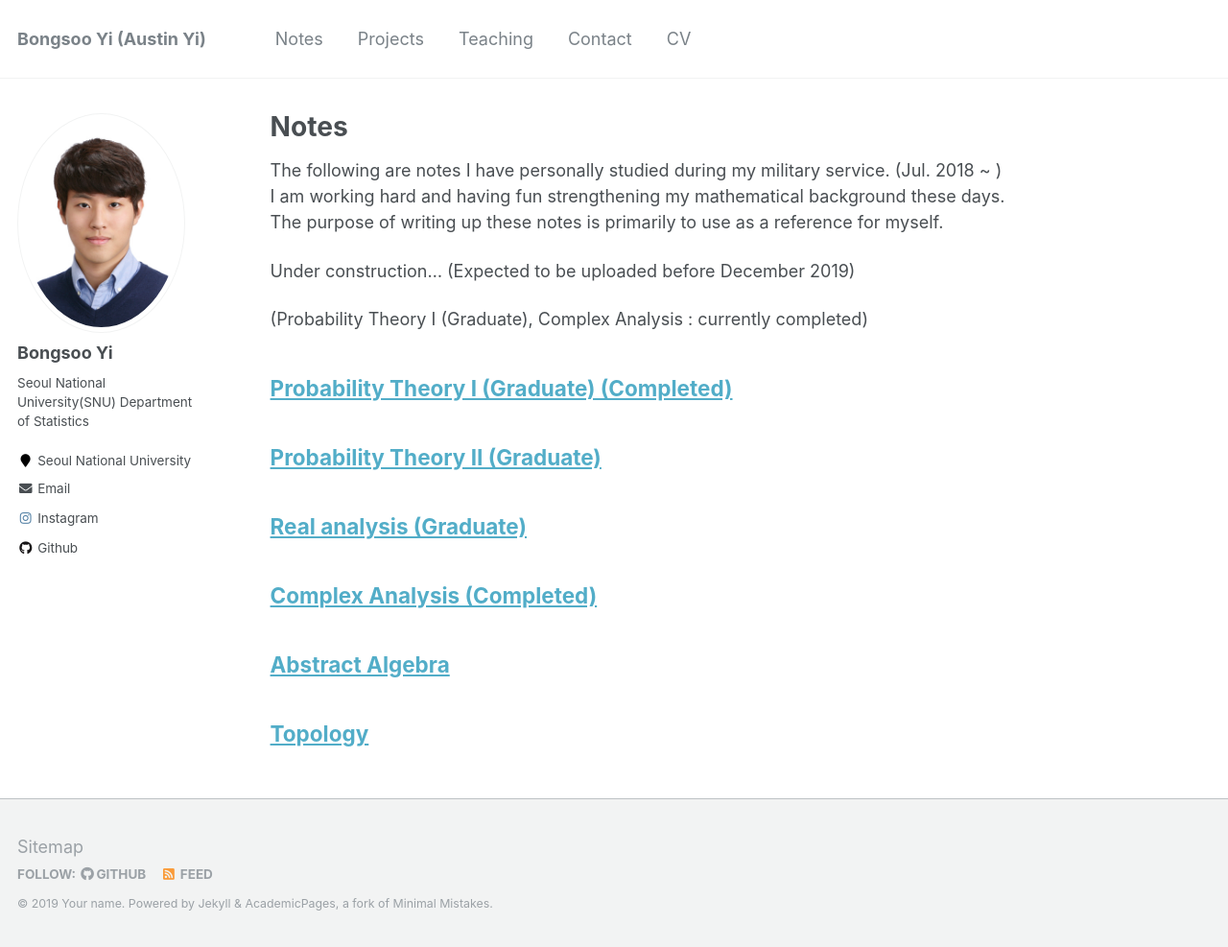
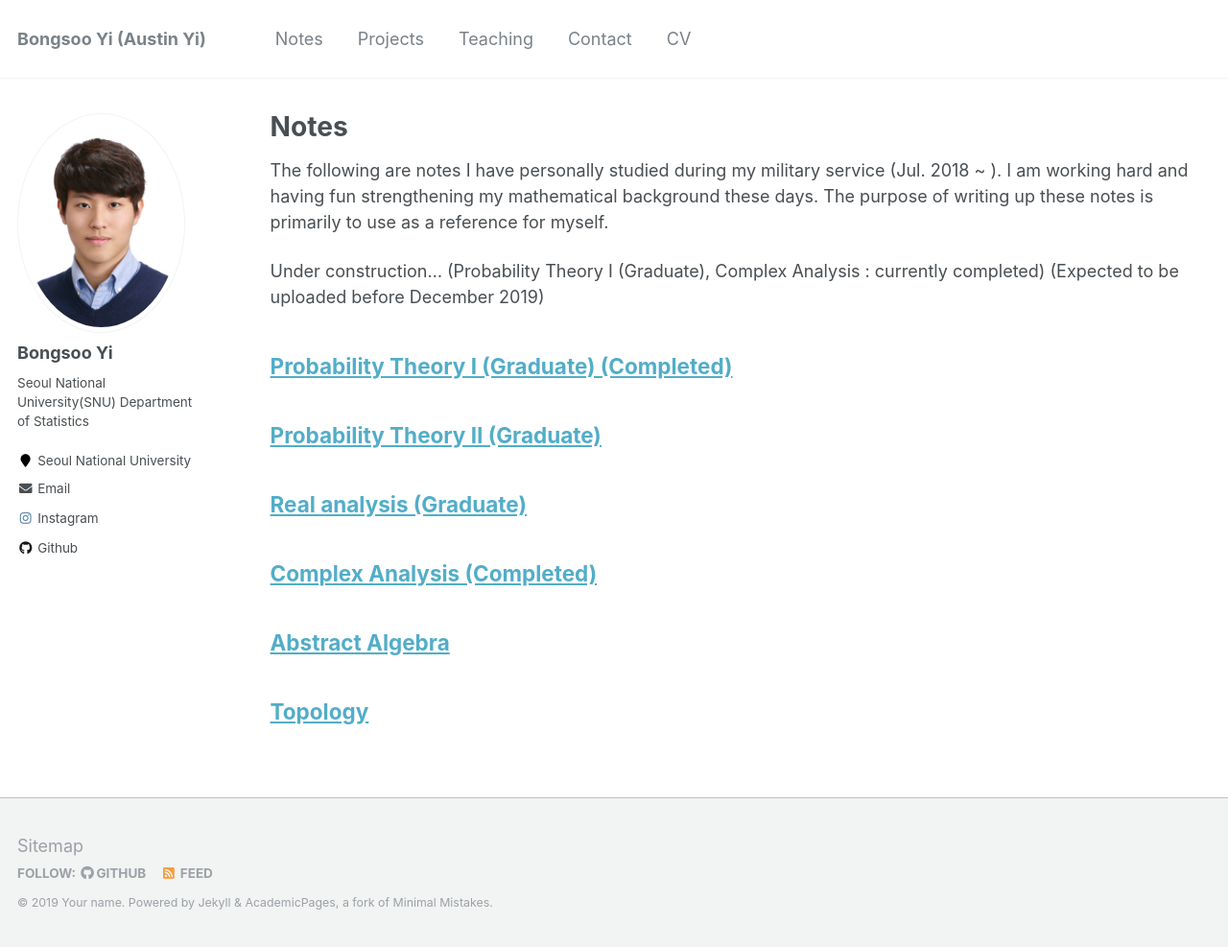
Before and after one commit to austinyi/austinyi.github.io, a Jekyll site: the page built from _pages/publications.md, in a window 1280 px wide and 987 px high. Shown: the whole window at 96% size. Built offline with Jekyll 4.4.1, drawn with Linux system fonts in a browser that asks for light colours.

```diff
--- a/_pages/publications.md
+++ b/_pages/publications.md
@@ -5,14 +5,12 @@ permalink: /notes/
 author_profile: true
 ---
 
-The following are notes I have personally studied during my military service. (Jul. 2018 ~ )
-I am working hard and having fun strengthening my mathematical background these days.
-The purpose of writing up these notes is primarily to use as a reference for myself.
+The following are notes I have personally studied during my military service (Jul. 2018 ~ ). I am working hard and having fun strengthening my mathematical background these days. The purpose of writing up these notes is primarily to use as a reference for myself.
 
 Under construction…
+(Probability Theory Ⅰ (Graduate), Complex Analysis : currently completed)
 (Expected to be uploaded before December 2019)
 
-(Probability Theory Ⅰ (Graduate), Complex Analysis : currently completed)
 
 [Probability Theory Ⅰ (Graduate) (Completed)](https://austinyi.github.io/notes/2019-06-20-probability1)
 -------------------------------------------------------------------------
```
